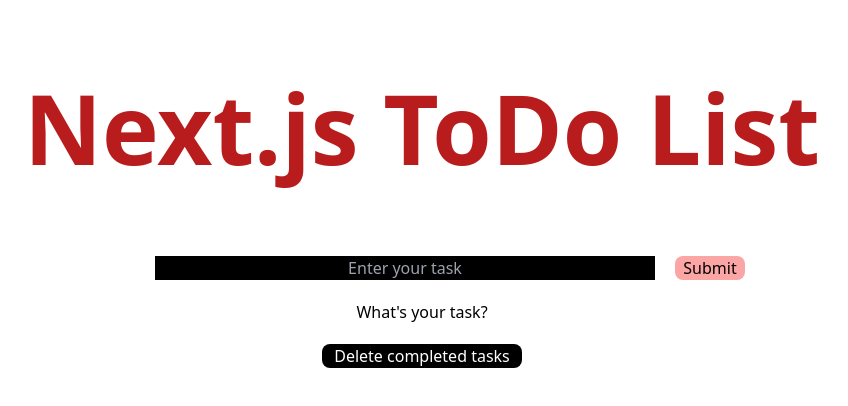
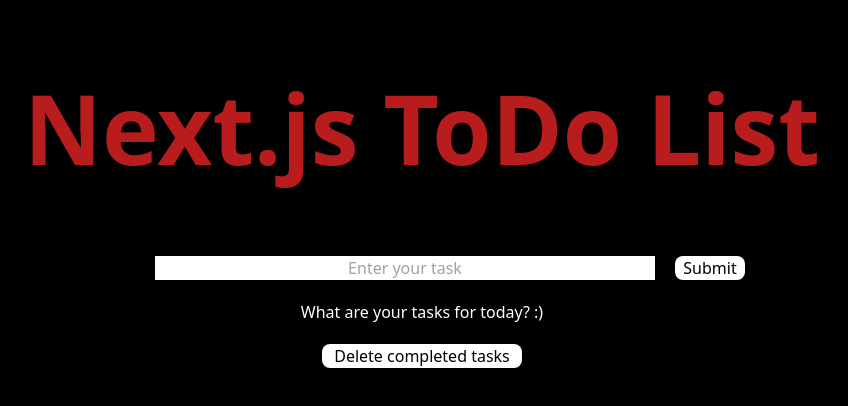
Before and after one commit to markokova16/playhera_todoapp, a Next.js app: page / in a window 1280 px wide. Shown: the top 406 px of the page, without its empty margins (218-1066 px from the left). Built offline with nearby package versions, Linux system fonts and the light colour scheme.

Commit message:
Update index.js
Everything works mostly as it should, a bit of refactoring needed but everything is functional without unexpected issues

```diff
--- a/pages/index.js
+++ b/pages/index.js
@@ -4,6 +4,8 @@
 	const [userInput, setUserInput] = useState("");
 	const [todoList, setTodoList] = useState([]);
 	const [completedTodosIds, setCompletedTodosIds] = useState([]);
+	const [editState, setEditState] = useState(false);
+	const [editId, setEditId] = useState(null);
 
 	const handleChange = (e) => {
 		e.preventDefault();
@@ -49,46 +51,93 @@
 		setCompletedTodosIds([]);
 	};
 
+	const handleEdit = (todo, idx) => {
+		setEditState(true);
+		setEditId(idx);
+		setUserInput(todo);
+	};
+
+	const handleCancel = () => {
+		setEditState(false);
+		setEditId(null);
+		setUserInput("");
+	};
+
+	const handleSave = () => {
+		todoList[editId] = userInput;
+		setTodoList([...todoList]);
+		setEditState(false);
+		setEditId(null);
+		setUserInput("");
+	};
+
 	return (
-		<div className="flex flex-col  h-screen items-center ">
+		<div className="flex flex-col  h-screen items-center bg-black">
 			<h1 className="my-20   text-8xl font-extrabold text-red-700 ">
 				Next.js ToDo List
 			</h1>
-			<form>
+			<form className="flex">
 				<input
-					className="text-white text-center border-black border-10 bg-black ml-14 mr-5 w-[500px]"
+					className="text-black text-center border-black border-10 bg-white ml-14 mr-5 w-[500px]"
 					type="text"
 					onChange={handleChange}
 					value={userInput}
 					placeholder="Enter your task"
 				/>
+
+				{editState ? (
+					<div className="flex">
 						<button
-					className="bg-red-300 text-black w-[70px] rounded-lg"
+							className="bg-white text-black w-[70px] rounded-lg px-5 mr-2"
+							type="button"
+							onClick={handleSave}
+						>
+							Save
+						</button>
+						<button
+							className="bg-white text-black w-[70px] rounded-lg "
+							onClick={handleCancel}
+							type="button"
+						>
+							Cancel
+						</button>
+					</div>
+				) : (
+					<button
+						className="bg-white text-black w-[70px] rounded-lg"
 						onClick={handleSubmit}
 						disabled={!userInput}
 					>
 						Submit
 					</button>
+				)}
 			</form>
 
-			<ul className="my-5 ">
+			<ul className="my-5 text-white ">
 				{todoList.length >= 1
 					? todoList.map((todo, idx) => {
 							return (
-								<li
-									onClick={(e) => handleClick(e, idx)}
-									key={idx}
-								>
+								<li className="text-white">
 									<span
+										onClick={(e) => handleClick(e, todo)}
+										key={todo}
 										className={
-											completedTodosIds.includes(idx) &&
+											completedTodosIds.includes(todo) &&
 											"line-through"
 										}
 									>
 										{todo}{" "}
 									</span>
+
 									<button
-										className="bg-black text-white w-[70px] my-5 ml-2 rounded-lg"
+										className="bg-white text-black w-[70px] my-5 ml-2 rounded-lg"
+										onClick={() => handleEdit(todo, idx)}
+									>
+										Edit
+									</button>
+
+									<button
+										className="bg-white text-black w-[70px] my-5 ml-2 rounded-lg"
 										onClick={(e) => {
 											e.preventDefault();
 											handleDelete(todo);
@@ -99,10 +148,10 @@
 								</li>
 							);
 					  })
-					: "What's your task?"}
+					: "What are your tasks for today? :)"}
 			</ul>
 			<button
-				className="bg-black text-white w-[200px]   rounded-lg"
+				className="bg-white text-black w-[200px]   rounded-lg"
 				onClick={deleteCompletedTodos}
 			>
 				Delete completed tasks
```
Lines whose indentation alone changed are shown as unchanged.
